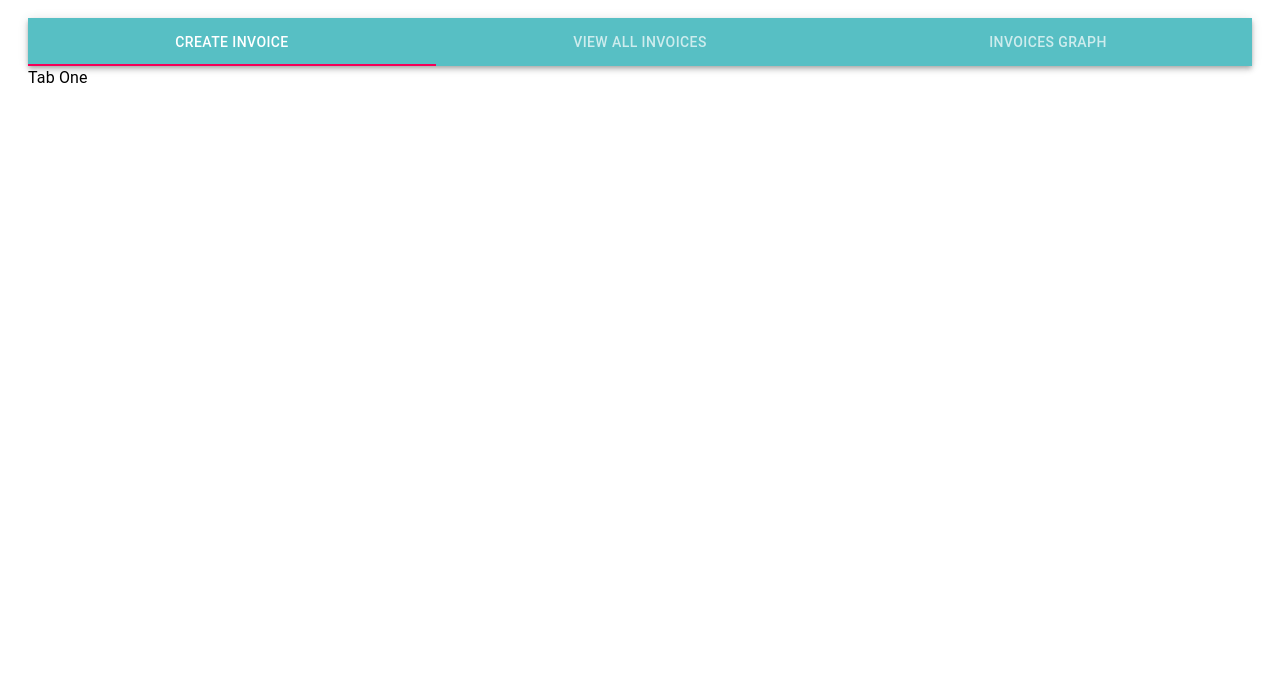
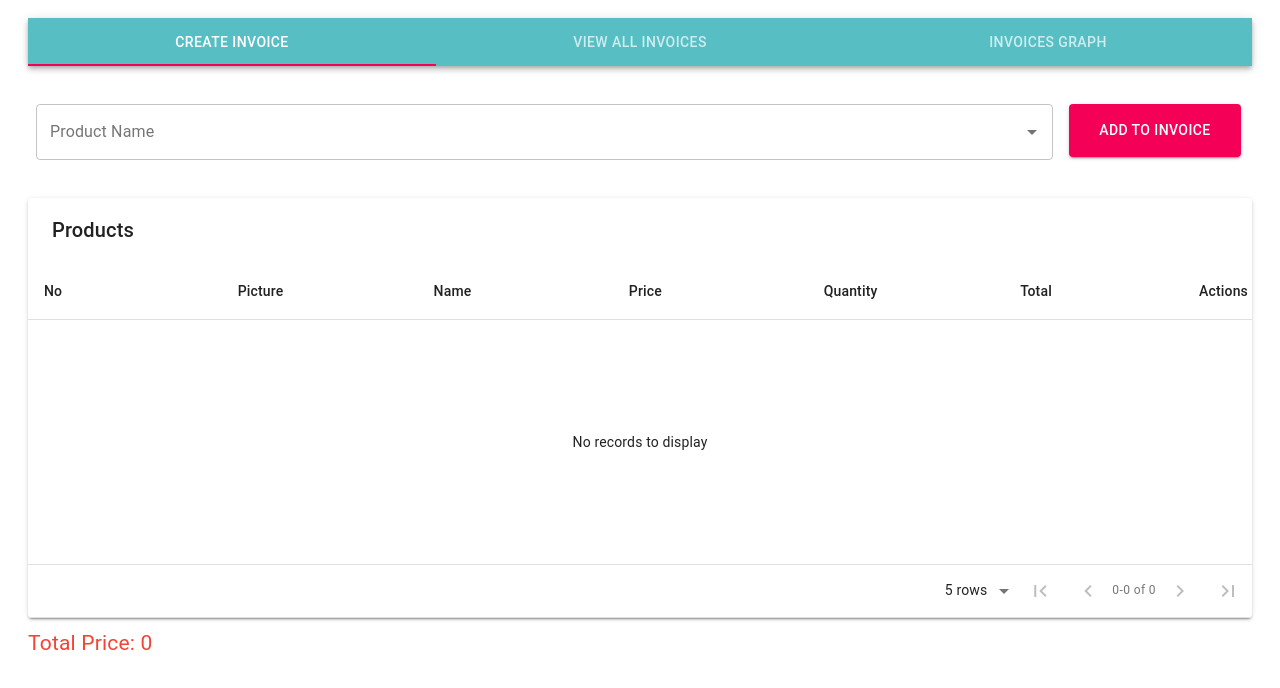
Before and after one commit to soezayar3/invoice_client, a React (Create React App) app: page / in a window 1280 px wide. Shown: the top 688 px of the page. Built offline with nearby package versions, Linux system fonts and the light colour scheme.

Commit message:
Finish CreateInvoice UI With Dummy Data

```diff
--- a/src/App.js
+++ b/src/App.js
@@ -6,6 +6,8 @@ import Tabs from "@material-ui/core/Tabs";
 import Tab from "@material-ui/core/Tab";
 import Typography from "@material-ui/core/Typography";
 import Box from "@material-ui/core/Box";
+
+import CreateInvoice from "./components/CreateInvoice";
 
 function TabPanel(props) {
     const { children, value, index, ...other } = props;
@@ -66,7 +68,7 @@ export default function App() {
                 </Tabs>
             </AppBar>
             <TabPanel value={value} index={0}>
-                Tab One
+                <CreateInvoice />
             </TabPanel>
             <TabPanel value={value} index={1}>
                 Tab Two
--- /dev/null
+++ b/src/components/CreateInvoice.jsx
@@ -0,0 +1,246 @@
+import React, { useState, useEffect } from "react";
+
+import { Button, Grid, TextField, Typography } from "@material-ui/core";
+import { Autocomplete } from "@material-ui/lab";
+import MaterialTable from "material-table";
+
+const options = [
+    {
+        name: "Rose",
+        picture:
+            "https://images.unsplash.com/photo-1548460464-2a68877c7a5f?ixlib=rb-1.2.1&ixid=MnwxMjA3fDB8MHxwaG90by1wYWdlfHx8fGVufDB8fHx8&auto=format&fit=crop&w=880&q=80",
+        price: 1000,
+        stock: 30,
+    },
+    {
+        name: "Lily",
+        picture:
+            "https://images.unsplash.com/photo-1580595999172-787970a962d8?ixlib=rb-1.2.1&ixid=MnwxMjA3fDB8MHxzZWFyY2h8Mnx8bGlseXxlbnwwfHwwfHw%3D&auto=format&fit=crop&w=500&q=60",
+        price: 1500,
+        stock: 30,
+    },
+    {
+        name: "Tulip",
+        picture:
+            "https://images.unsplash.com/photo-1518701005037-d53b1f67bb1c?ixlib=rb-1.2.1&ixid=MnwxMjA3fDB8MHxzZWFyY2h8Mnx8dHVsaXB8ZW58MHx8MHx8&auto=format&fit=crop&w=500&q=60",
+        price: 2000,
+        stock: 30,
+    },
+    {
+        name: "Orchid",
+        picture:
+            "https://images.unsplash.com/photo-1611820135074-e2d0e3e92322?ixlib=rb-1.2.1&ixid=MnwxMjA3fDB8MHxzZWFyY2h8MTV8fG9yY2hpZHxlbnwwfHwwfHw%3D&auto=format&fit=crop&w=500&q=60",
+        price: 2500,
+        stock: 30,
+    },
+    {
+        name: "Carnation",
+        picture:
+            "https://images.unsplash.com/photo-1592220957678-3446df33041b?ixlib=rb-1.2.1&ixid=MnwxMjA3fDB8MHxzZWFyY2h8MTJ8fGNhcm5hdGlvbnxlbnwwfHwwfHw%3D&auto=format&fit=crop&w=500&q=60",
+        price: 3000,
+        stock: 30,
+    },
+    {
+        name: "Freesia",
+        picture:
+            "https://images.unsplash.com/photo-1559765197-45741695a7fe?ixlib=rb-1.2.1&ixid=MnwxMjA3fDB8MHxzZWFyY2h8MXx8ZnJlZXNpYXxlbnwwfHwwfHw%3D&auto=format&fit=crop&w=500&q=60",
+        price: 3500,
+        stock: 30,
+    },
+    {
+        name: "Hyacinth",
+        picture:
+            "https://images.unsplash.com/photo-1586522528166-dc0e55a9c046?ixlib=rb-1.2.1&ixid=MnwxMjA3fDB8MHxzZWFyY2h8Mnx8aHlhY2ludGh8ZW58MHx8MHx8&auto=format&fit=crop&w=500&q=60",
+        price: 4000,
+        stock: 30,
+    },
+    {
+        name: "Anemone",
+        picture:
+            "https://images.unsplash.com/photo-1589574493947-305a8247d689?ixlib=rb-1.2.1&ixid=MnwxMjA3fDB8MHxzZWFyY2h8MTB8fGFuZW1vbmV8ZW58MHx8MHx8&auto=format&fit=crop&w=500&q=60",
+        price: 4500,
+        stock: 30,
+    },
+    {
+        name: "Daffodil",
+        picture:
+            "https://images.unsplash.com/photo-1485431142439-206ba3a9383e?ixlib=rb-1.2.1&ixid=MnwxMjA3fDB8MHxzZWFyY2h8NHx8ZGFmZm9kaWx8ZW58MHx8MHx8&auto=format&fit=crop&w=500&q=60",
+        price: 5000,
+        stock: 30,
+    },
+    {
+        name: "Poppy",
+        picture:
+            "https://images.unsplash.com/photo-1606952460453-3b7edc2f67a7?ixlib=rb-1.2.1&ixid=MnwxMjA3fDB8MHxzZWFyY2h8OHx8cG9wcHl8ZW58MHx8MHx8&auto=format&fit=crop&w=500&q=60",
+        price: 5500,
+        stock: 30,
+    },
+    {
+        name: "Sunflower",
+        picture:
+            "https://images.unsplash.com/photo-1598364170688-8019081b09cf?ixlib=rb-1.2.1&ixid=MnwxMjA3fDB8MHxzZWFyY2h8MTl8fHN1bmZsb3dlcnxlbnwwfHwwfHw%3D&auto=format&fit=crop&w=500&q=60",
+        price: 6000,
+        stock: 30,
+    },
+    {
+        name: "Marigold",
+        picture:
+            "https://images.unsplash.com/photo-1606432144664-594a97fea6e2?ixlib=rb-1.2.1&ixid=MnwxMjA3fDB8MHxzZWFyY2h8Mnx8bWFyaWdvbGR8ZW58MHx8MHx8&auto=format&fit=crop&w=500&q=60",
+        price: 6500,
+        stock: 30,
+    },
+];
+
+const CreateInvoice = () => {
+    const tableRef = React.createRef();
+
+    const [value, setValue] = useState(null);
+    const [inputValue, setInputValue] = useState("");
+
+    const [products, setProducts] = useState([]);
+    const [totalPrice, setTotalPrice] = useState(0);
+
+    useEffect(() => {
+        let _total = 0;
+        products.map((product) => (_total += product?.total));
+        setTotalPrice(_total);
+    }, [products]);
+
+    const onAdd = async () => {
+        const selected = products.find((product) => product.name === value.name);
+        if (selected) {
+            if (value.stock > selected.quantity) {
+                let updatedProducts = products.map((product) => {
+                    if (product.name === selected.name) {
+                        let _qty = ++product.quantity;
+                        product.quantity = _qty;
+                        product.total = product.price * _qty;
+                        return product;
+                    }
+                    return product;
+                });
+                setProducts(updatedProducts);
+            } else {
+                alert("Out of Stock");
+            }
+        } else {
+            setProducts([
+                ...products,
+                {
+                    no: products.length + 1,
+                    name: value?.name,
+                    picture: value?.picture,
+                    price: value?.price,
+                    quantity: 1,
+                    total: value?.price,
+                    stock: value?.stock,
+                },
+            ]);
+        }
+    };
+
+    const onRemoveProduct = (rowData) => {
+        let _products = products.filter((p) => p.no !== rowData.no);
+        setProducts([..._products]);
+    };
+
+    return (
+        <div style={{ margin: "30px auto" }}>
+            <Grid container spacing={2} fullWidth style={{ margin: "0 auto" }}>
+                <Grid item xs={12} lg={10}>
+                    <Autocomplete
+                        fullWidth
+                        id="combo-box-demo"
+                        options={options}
+                        getOptionLabel={(option) => option.name || ""}
+                        value={value}
+                        onChange={(event, newValue) => {
+                            setValue(newValue);
+                        }}
+                        inputValue={inputValue}
+                        onInputChange={(event, newInputValue) => {
+                            setInputValue(newInputValue);
+                        }}
+                        autoHighlight
+                        renderOption={(option) => (
+                            <Typography style={{ paddingBottom: "7px" }}>
+                                <img
+                                    src={option.picture}
+                                    alt={option.name}
+                                    style={{ width: 25, height: 25, objectFit: "contain" }}
+                                />{" "}
+                                {option.name} | Price: {option.price} MMK | Stock: {option.stock}
+                            </Typography>
+                        )}
+                        renderInput={(params) => (
+                            <TextField
+                                {...params}
+                                color="secondary"
+                                label="Product Name"
+                                variant="outlined"
+                                inputProps={{
+                                    ...params.inputProps,
+                                }}
+                            />
+                        )}
+                    />
+                </Grid>
+                <Grid item xs={12} lg={2}>
+                    <Button
+                        style={{ padding: "14px 30px" }}
+                        variant="contained"
+                        color="secondary"
+                        onClick={onAdd}
+                        size="medium"
+                    >
+                        Add to invoice
+                    </Button>
+                </Grid>
+            </Grid>
+            <div style={{ marginTop: "30px" }}>
+                <MaterialTable
+                    tableRef={tableRef}
+                    columns={[
+                        { title: "No", field: "no" },
+                        {
+                            title: "Picture",
+                            field: "picture",
+                            render: (rowData) =>
+                                rowData.picture && (
+                                    <img
+                                        src={rowData.picture}
+                                        style={{ width: 50, height: 50, objectFit: "contain" }}
+                                        alt={rowData.name}
+                                    />
+                                ),
+                        },
+                        { title: "Name", field: "name" },
+                        { title: "Price", field: "price" },
+                        { title: "Quantity", field: "quantity" },
+                        { title: "Total", field: "total" },
+                    ]}
+                    title="Products"
+                    options={{
+                        pageSize: 5,
+                        pageSizeOptions: [5, 10, 20],
+                        actionsColumnIndex: -1,
+                        search: false,
+                    }}
+                    data={products}
+                    actions={[
+                        {
+                            icon: "remove",
+                            tooltip: "Remove Product",
+                            onClick: (e, rowData) => onRemoveProduct(rowData),
+                        },
+                    ]}
+                />
+                <Typography style={{ margin: "10px auto", fontSize: "21px", color: "#F44336" }}>
+                    Total Price: {totalPrice}
+                </Typography>
+            </div>
+        </div>
+    );
+};
+
+export default CreateInvoice;
```
